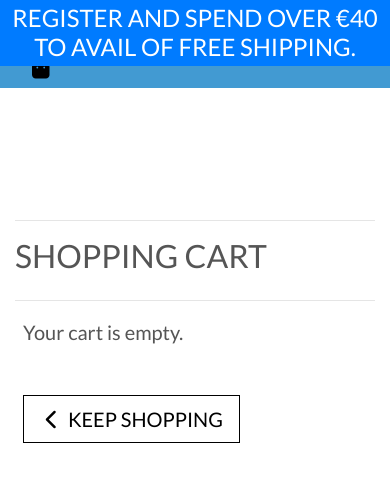
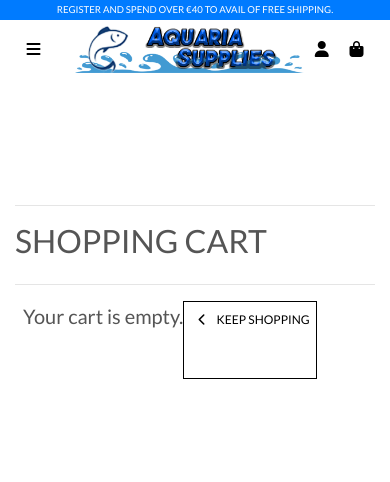
Before and after one commit to Code-Institute-Submissions/erykslezak-CIPP52, a Django app: page /cart/ in a window 390 px wide. Shown: the top 482 px of the page. Run offline with Django 3.2, Linux system fonts and the light colour scheme; some libraries are stand-ins or nearby versions.

Commit message:
Added more css and made the website more responsive

```diff
--- a/cart/templates/cart/cart.html
+++ b/cart/templates/cart/cart.html
@@ -56,7 +56,7 @@
                                         <div class="form-group">
                                             <div class="input-group input-group-{{ item.item_id }}">
                                                 <div class="input-group-prepend">
-                                                    <button class="decrement-qty btn btn-sm btn-black rounded-0 decrement-qty_{{ item.item_id }} "
+                                                    <button class="decrement-qty btn btn-sm btn-main rounded-0 decrement-qty_{{ item.item_id }} "
                                                         data-item_id="{{ item.item_id }}">
                                                         <span>
                                                             <i class="fas fa-minus fa-sm"></i>
@@ -67,7 +67,7 @@
                                                     name="quantity" value="{{ item.quantity }}" min="1" max="99"
                                                     data-item_id="{{ item.item_id }}">
                                                 <div class="input-group-append">
-                                                    <button class="increment-qty btn btn-sm btn-black rounded-0 increment-qty_{{ item.item_id }}"
+                                                    <button class="increment-qty btn btn-sm btn-main rounded-0 increment-qty_{{ item.item_id }}"
                                                         data-item_id="{{ item.item_id }}">
                                                         <span>
                                                             <i class="fas fa-plus fa-sm"></i>
@@ -106,7 +106,7 @@
                                 <i class="fas fa-lock"></i>
                             </span>
                         </a>
-                        <a href="{% url 'products' %}" class="btn btn-outline-black rounded-0 btn-lg btn-block mt-2">
+                        <a href="{% url 'products' %}" class="btn btn-outline-main rounded-0 btn-lg btn-block mt-2">
                             <span class="icon">
                                 <i class="fas fa-chevron-left"></i>
                             </span>
@@ -116,7 +116,7 @@
                 </div>
             {% else %}
                 <p class="lead mb-5">Your cart is empty.</p>
-                <a href="{% url 'products' %}" class="btn btn-outline-black rounded-0 btn-lg">
+                <a href="{% url 'products' %}" class="btn btn-outline-main rounded-0 btn-lg">
                     <span class="icon">
                         <i class="fas fa-chevron-left"></i>
                     </span>
--- a/checkout/templates/checkout/checkout.html
+++ b/checkout/templates/checkout/checkout.html
@@ -108,13 +108,13 @@
                     </fieldset>
 
                     <div class="submit-button text-right mt-5 mb-2">
-						<a href="{% url 'view_cart' %}" class="btn btn-outline-black rounded-0">
+						<a href="{% url 'view_cart' %}" class="btn btn-outline-main rounded-0">
 							<span class="icon">
 								<i class="fas fa-chevron-left"></i>
 							</span>
 							<span class="font-weight-bold">Adjust Cart</span>
 						</a>
-						<button id="submit-button" class="btn btn-black rounded-0">
+						<button id="submit-button" class="btn btn-main rounded-0">
 							<span class="font-weight-bold">Complete Order</span>
 							<span class="icon">
 								<i class="fas fa-lock"></i>
--- a/checkout/templates/checkout/checkout_success.html
+++ b/checkout/templates/checkout/checkout_success.html
@@ -192,14 +192,14 @@
         <div class="row">
 			<div class="col-12 col-lg-7 text-right">
                 {% if from_profile %}
-                    <a href="{% url 'profiles' %}" class="btn btn-black rounded-0 my-2">
+                    <a href="{% url 'profiles' %}" class="btn btn-main rounded-0 my-2">
                         <span class="icon mr-2">
                             <i class="fas fa-angle-left"></i>
                         </span>
                         <span class="text-uppercase">Back to Profile</span>
                     </a>
                 {% else %}
-                    <a href="{% url 'products' %}" class="btn btn-black rounded-0 my-2">
+                    <a href="{% url 'products' %}" class="btn btn-main rounded-0 my-2">
                         <span class="icon mr-2">
                             <i class="fas fa-gifts"></i>
                         </span>
--- a/products/templates/products/add_product.html
+++ b/products/templates/products/add_product.html
@@ -32,8 +32,8 @@
                         {% endif %}
                     {% endfor %}
                     <div class="text-right">
-                        <a class="btn btn-outline-black rounded-0" href="{% url 'products' %}">Cancel</a>
-                        <button class="btn btn-black rounded-0" type="submit">Add Product</button>
+                        <a class="btn btn-outline-main rounded-0" href="{% url 'products' %}">Cancel</a>
+                        <button class="btn btn-main rounded-0" type="submit">Add Product</button>
                     </div>
                 </form>
             </div>
--- a/products/templates/products/custom_widget_templates/custom_clearable_file_input.html
+++ b/products/templates/products/custom_widget_templates/custom_clearable_file_input.html
@@ -11,7 +11,7 @@
     {% endif %}<br>
     {{ widget.input_text }}
 {% endif %}
-<span class="btn btn-black rounded-0 btn-file">
+<span class="btn btn-main rounded-0 btn-file">
     Select Image <input id="new-image" type="{{ widget.type }}" name="{{ widget.name }}"{% include "django/forms/widgets/attrs.html" %}>
 </span>
 <strong><p class="text-danger" id="filename"></p></strong>
--- a/products/templates/products/edit_product.html
+++ b/products/templates/products/edit_product.html
@@ -32,8 +32,8 @@
                         {% endif %}
                     {% endfor %}
                     <div class="text-right">
-                        <a class="btn btn-outline-black rounded-0" href="{% url 'products' %}">Cancel</a>
-                        <button class="btn btn-black rounded-0" type="submit">Update Product</button>
+                        <a class="btn btn-outline-main rounded-0" href="{% url 'products' %}">Cancel</a>
+                        <button class="btn btn-main rounded-0" type="submit">Update Product</button>
                     </div>
                 </form>
             </div>
--- a/products/templates/products/product_detail.html
+++ b/products/templates/products/product_detail.html
@@ -43,7 +43,7 @@
                                 <div class="input-group input-group-{{ product.id }}">
                                     <div class="input-group-prepend">
                                         <button
-                                            class="decrement-qty btn btn-sm btn-black rounded-0 decrement-qty_{{ product.id }}"
+                                            class="decrement-qty btn btn-sm btn-main rounded-0 decrement-qty_{{ product.id }}"
                                             data-item_id="{{ product.id }}">
                                             <span class="icon icon-size">
                                                 <i class="fas fa-minus"></i>
@@ -55,7 +55,7 @@
                                         id="id_qty_{{ product.id }}">
                                     <div class="input-group-append">
                                         <button
-                                            class="increment-qty btn btn-sm btn-black rounded-0 increment-qty_{{ product.id }}"
+                                            class="increment-qty btn btn-sm btn-main rounded-0 increment-qty_{{ product.id }}"
                                             data-item_id="{{ product.id }}">
                                             <span class="icon icon-size">
                                                 <i class="fas fa-plus"></i>
@@ -64,7 +64,7 @@
                                     </div>
                                 </div>
                             </div>
-                            <input type="submit" class="btn btn-black rounded-0 text-uppercase ml-3" value="Add to Bag">
+                            <input type="submit" class="btn btn-main rounded-0 text-uppercase ml-3" value="Add to Bag">
                         </div>
                         <input type="hidden" name="redirect_url" value="{{ request.path }}">
                     </div>
--- a/static/css/base.css
+++ b/static/css/base.css
@@ -109,16 +156,16 @@ input[name='q']::placeholder {
     cursor: pointer;
 }
 
-.btn-outline-black {
+.btn-outline-main {
     background: white;
     color: black !important; /* use important to override link colors for <a> elements */
     border: 1px solid black;
 }
 
-.btn-outline-black:hover,
-.btn-outline-black:active,
-.btn-outline-black:focus {
-    background: black;
+.btn-outline-main:hover,
+.btn-outline-main:active,
+.btn-outline-main:focus {
+    background: #005bcc;
     color: white !important;
 }
 
@@ -237,6 +284,12 @@ input[name='q']::placeholder {
     }
   }
 
+@media (max-width: 1111px) {
+    .nav-font {
+        font-size: 0.85rem;
+    }
+}
+
 /* fixed top navbar only on medium and up */
 @media (min-width: 992px) {
     .fixed-top-desktop-only {
@@ -261,13 +314,75 @@ input[name='q']::placeholder {
     body {
         height: calc(100vh - 116px);
     }
+
+    .display-4.logo-font.text-black {
+        font-size: 2rem;
+    }
+
+    .nav-link {
+        padding: 0.15rem;
+    }
+
+    .nav-link i.fa-lg {
+        font-size: 1rem;
+    }
+
+    .navbar-toggler {
+        padding: .6rem .6rem;
+        font-size: 1rem;
+    }
+
+    #delivery-banner h4 {
+        font-size: .9rem;
+    }
+
+    .btn.btn-outline-main.rounded-0,
+    .btn.btn-main.rounded-0 {
+        padding: .375rem .375rem;
+    }
+
+    .btn.btn-outline-main.rounded-0.btn-lg,
+    .btn.btn-main.rounded-0.btn-lg {
+        padding: .375rem .375rem;
+        font-size: .75rem;
+    }
+
+    .increment-qty, .decrement-qty {
+        padding: .25rem .5rem !important;
+    }
+
+    .nav-bar {
+        margin-top: 1.55rem;
+        background-color: transparent;
+    }
+
+    .navbar-collapse {
+        position: absolute;
+        top: 70px;
+        z-index: 900;
+    }
+
+    .navbar-nav {
+        background-color: #FFFFFF;
+    }
+    .nav-color,
+    .nav-color > a {
+        color: #007bff;
+    }
+
 }
 
-@media (max-width: 602px) {
+@media (max-width: 425px) {
+
+    #delivery-banner h4 {
+        font-size: .6rem;
+    }
+
     .message-container {
-        position: absolute;
-        top: 10rem;
-        right: 0px;
-        z-index: 99999999999;
+        top: 5rem;
+    }
+
+    .display-block {
+        display: block;
     }
 }
--- a/templates/allauth/account/login.html
+++ b/templates/allauth/account/login.html
@@ -41,7 +41,7 @@ for a {{ site_name }} account and sign in below:{% endblocktrans %}</p>
   {% if redirect_field_value %}
   <input type="hidden" name="{{ redirect_field_name }}" value="{{ redirect_field_value }}" />
   {% endif %}
-  <a class="btn btn-outline-black rounded-0" href="{% url 'home' %}">Home</a>
+  <a class="btn btn-outline-main rounded-0" href="{% url 'home' %}">Home</a>
   <button class="primaryAction" type="submit">{% trans "Sign In" %}</button>
   <p class="mt-2">
     <a class="button secondaryAction" href="{% url 'account_reset_password' %}">{% trans "Forgot Password?" %}</a>
--- a/templates/allauth/account/logout.html
+++ b/templates/allauth/account/logout.html
@@ -15,7 +15,7 @@
   {% if redirect_field_value %}
   <input type="hidden" name="{{ redirect_field_name }}" value="{{ redirect_field_value }}"/>
   {% endif %}
-  <a class="btn btn-outline-black rounded-0" href="{% url 'home' %}">Cancel</a>
+  <a class="btn btn-outline-main rounded-0" href="{% url 'home' %}">Cancel</a>
   <button type="submit">{% trans 'Sign Out' %}</button>
 </form>
 
--- a/templates/allauth/account/password_change.html
+++ b/templates/allauth/account/password_change.html
@@ -12,7 +12,7 @@
     <form method="POST" action="{% url 'account_change_password' %}" class="password_change">
         {% csrf_token %}
         {{ form|crispy }}
-        <a class="btn btn-outline-black rounded-0" href="{% url 'account_login' %}">Back to Login</a>
+        <a class="btn btn-outline-main rounded-0" href="{% url 'account_login' %}">Back to Login</a>
         <button type="submit" name="action">{% trans "Change Password" %}</button>
     </form>
 {% endblock %}
--- a/templates/allauth/account/password_reset.html
+++ b/templates/allauth/account/password_reset.html
@@ -19,7 +19,7 @@
     <form method="POST" action="{% url 'account_reset_password' %}" class="password_reset">
         {% csrf_token %}
         {{ form|crispy }}
-        <a class="btn btn-outline-black rounded-0" href="{% url 'account_login' %}">Back to Login</a>
+        <a class="btn btn-outline-main rounded-0" href="{% url 'account_login' %}">Back to Login</a>
         <input type="submit" value="{% trans 'Reset My Password' %}" />
     </form>
 
--- a/templates/allauth/account/password_reset_from_key.html
+++ b/templates/allauth/account/password_reset_from_key.html
@@ -16,7 +16,7 @@
             <form method="POST" action="{{ action_url }}">
                 {% csrf_token %}
                 {{ form|crispy }}
-                <a class="btn btn-outline-black rounded-0" href="{% url 'account_login' %}">Back to Login</a>
+                <a class="btn btn-outline-main rounded-0" href="{% url 'account_login' %}">Back to Login</a>
                 <input type="submit" name="action" value="{% trans 'change password' %}"/>
             </form>
         {% else %}
--- a/templates/allauth/account/signup.html
+++ b/templates/allauth/account/signup.html
@@ -17,7 +17,7 @@
   {% if redirect_field_value %}
   <input type="hidden" name="{{ redirect_field_name }}" value="{{ redirect_field_value }}" />
   {% endif %}
-  <a class="btn btn-outline-black rounded-0" href="{% url 'account_login' %}">Back to Login</a>
+  <a class="btn btn-outline-main rounded-0" href="{% url 'account_login' %}">Back to Login</a>
   <button type="submit">{% trans "Sign Up" %}</button>
 </form>
 
--- a/templates/base.html
+++ b/templates/base.html
@@ -49,7 +49,7 @@
         <div id="topnav" class="row bg-white pt-lg-5 d-none d-lg-flex">
             <div class="col-12 col-lg-4 my-auto py-1 py-lg-0 text-right">
                 <a href="{% url 'home' %}" class="">
-                    <img src="media/logo.png" alt="Aquaria Supplies logo">
+                    <img src="{{ MEDIA_URL }}logo.png" alt="Aquaria Supplies logo">
                 </a>
             </div>
             <div class="col-12 col-lg-4 my-auto py-1 py-lg-0">
@@ -57,7 +57,7 @@
                     <div class="input-group w-100">
                         <input class="form-control border border-black rounded-0" type="text" id="autoC" name="q" placeholder="Search...">
                         <div class="input-group-append">
-                            <button class="form-control btn btn-black border border-black rounded-0" type="submit">
+                            <button class="form-control btn btn-main border border-black rounded-0" type="submit">
                                 <span class="icon">
                                     <i class="fas fa-search"></i>
                                 </span>
--- a/templates/includes/mobile-top-header.html
+++ b/templates/includes/mobile-top-header.html
@@ -4,7 +4,7 @@
             <div class="input-group w-100">
                 <input class="form-control border border-black rounded-0" type="text" name="q" placeholder="Search...">
                 <div class="input-group-append">
-                    <button class="form-control form-control btn btn-black border border-black rounded-0" type="submit">
+                    <button class="form-control form-control btn btn-main border border-black rounded-0" type="submit">
                         <span class="icon">
                             <i class="fas fa-search"></i>
                         </span>
@@ -21,7 +21,7 @@
     </div>
 </li>
 <a href="{% url 'home' %}" class="d-lg-none" style="width: 64%;">
-    <img src="/media/logo.png" class="w-100" alt="Aquaria Supplies logo">
+    <img src="{{ MEDIA_URL }}logo.png" class="w-100" alt="Aquaria Supplies logo">
 </a>
 <li class="list-inline-item dropdown">
     <a class="text-black nav-link d-block d-lg-none" href="#" id="user-options" data-toggle="dropdown" aria-haspopup="true" aria-expanded="false">
--- a/templates/includes/toasts/toast_success.html
+++ b/templates/includes/toasts/toast_success.html
@@ -43,7 +43,7 @@
                             Spend <strong>€{{ free_delivery_delta }}</strong> more to get free next day delivery!
                         </p>
                     {% endif %}
-                    <a href="{% url 'view_cart' %}" class="btn btn-black btn-block rounded-0">
+                    <a href="{% url 'view_cart' %}" class="btn btn-main btn-block rounded-0">
                         <span class="text-uppercase">Go To Secure Checkout</span>
                         <span class="icon">
                             <i class="fas fa-lock"></i>
--- a/userprofile/templates/profiles/profiles.html
+++ b/userprofile/templates/profiles/profiles.html
@@ -29,7 +29,7 @@
                 <form class="mt-3" action="{% url 'profiles' %}" method="POST" id="profile-update-form">
                     {% csrf_token %}
                     {{ form|crispy }}
-                    <button class="btn btn-black rounded-0 text-uppercase float-right">Update Information</button>
+                    <button class="btn btn-main rounded-0 text-uppercase float-right">Update Information</button>
                 </form>
             </div>
             <div class="col-12 col-lg-6">
```
Also changed, not shown: other parts of static/css/base.css (+55 -8 lines).
